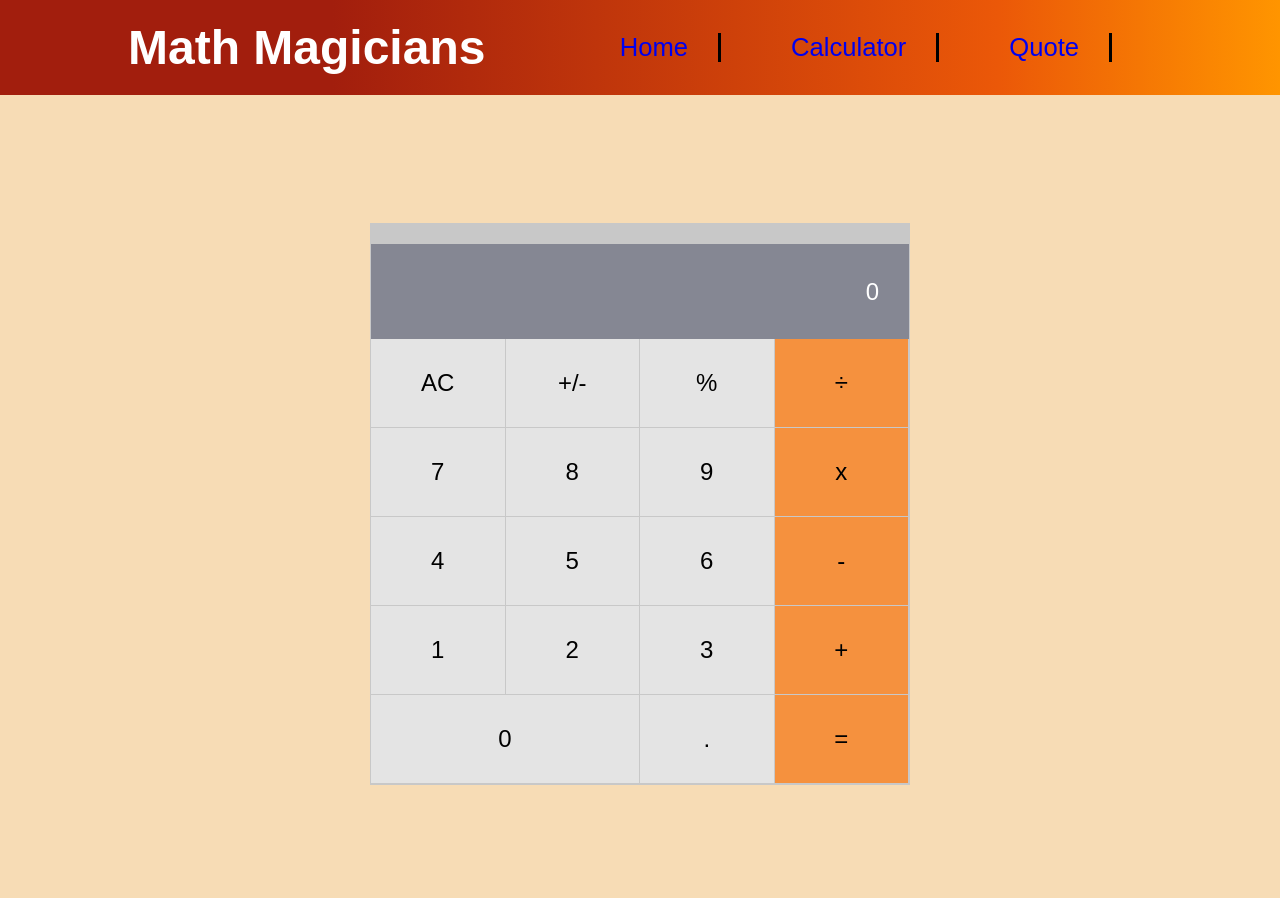
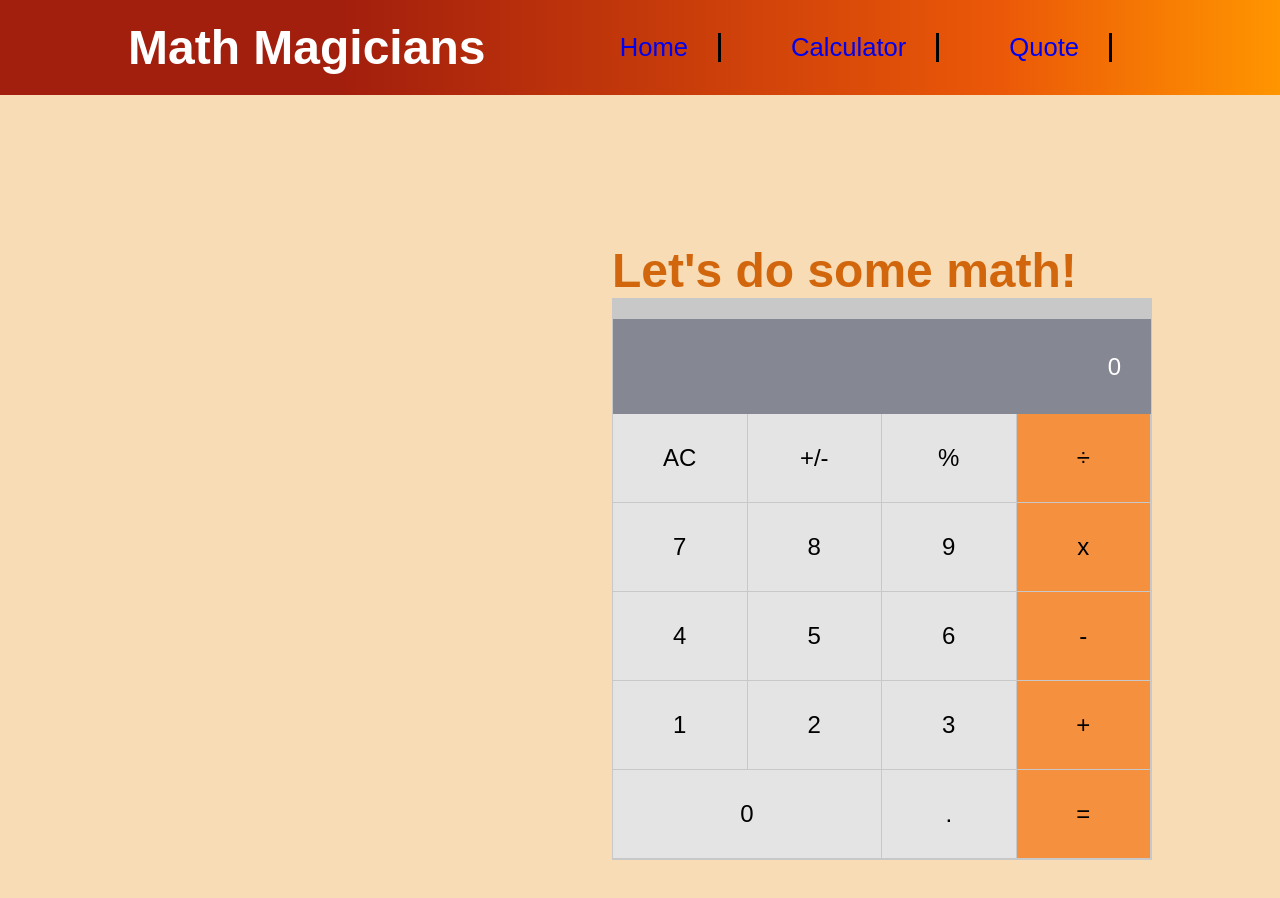
Before and after one commit to felixDev22/math-app1, a React (Create React App) app: page /calculator in a window 1280 px wide. Shown: the top 898 px of the page. Built offline with nearby package versions, Linux system fonts and the light colour scheme.

Commit message:
Add h2 copy for the cal

```diff
--- a/src/App.css
+++ b/src/App.css
@@ -16,7 +16,6 @@ body {
 .cal-section {
   margin-top: 10%;
   margin-bottom: 10%;
-  display: flex;
-  flex-direction: column;
-  align-items: center;
+  padding: 20px 10%;
+  float: right;
 }
--- a/src/components/calculator.js
+++ b/src/components/calculator.js
@@ -23,6 +23,7 @@ const CalculatorUI = () => {
 
   return (
     <div className="cal-section">
+    <h2>Let's do some math!</h2>
       <div className="cal">
         <div className="displayArea">
           <p
```
